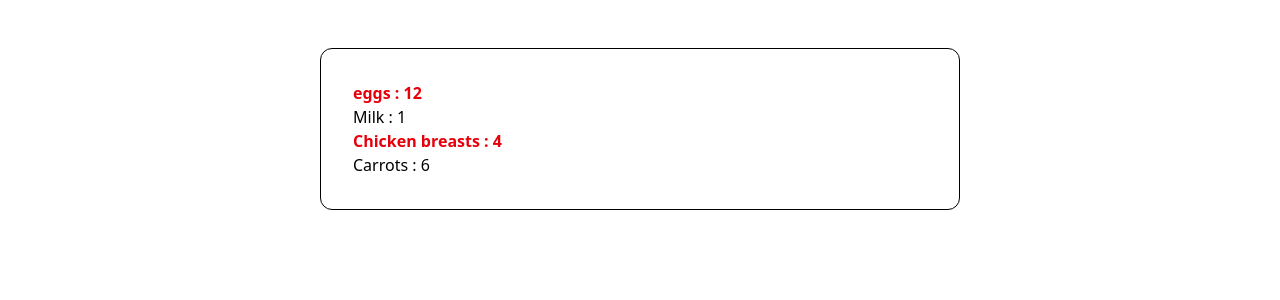
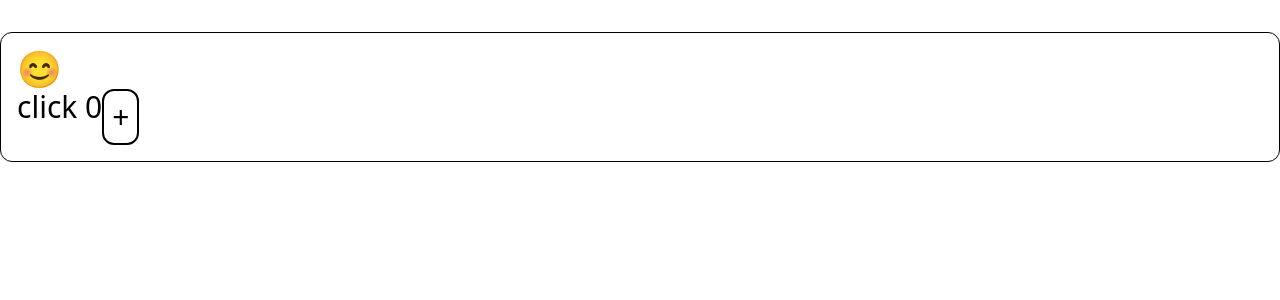
Before and after one commit to linkiratanga/VirtualR-practice-project, a React (Vite) app: page / in a window 1280 px wide. Shown: the top 300 px of the page. Built offline with nearby package versions, Linux system fonts and the light colour scheme.

Commit message:
Basic react states

```diff
--- a/src/App.jsx
+++ b/src/App.jsx
@@ -1,35 +1,52 @@
-import { useState } from 'react'
-// import './index.css'
-// import RandomPokemon from "./Pokemon"
-import Gretting from "./Gretter"
-import Die from "./Die"
-import Picker from "./Picker"
-import DoubleDie from "./DoubleDie"
-import Heading from "./Heading"
-import ColorList from "./ColorList"
-import Game from "./SlotGame"
-import ShopingList from "./Shop"
+import { useState } from "react";
+import RandomPokemon from "./Pokemon";
+import Gretting from "./Gretter";
+import Die from "./Die";
+import Picker from "./Picker";
+import DoubleDie from "./DoubleDie";
+import Heading from "./Heading";
+import ColorList from "./ColorList";
+import Game from "./SlotGame";
+import ShopingList from "./Shop";
+import PropertiesList from "./PropertiesList";
+import Clicker from "./Clicker";
+import BasicForm from "./Form";
+import Counter from "./Counter";
+import Toggler from "./Toggler";
+import ToggleCounter from "./ToggleCounter";
 
-const data = [{id:1, item : "eggs", quantity : 12, completed : false},
-  {id: 2, item : "Milk", quantity : 1, completed : true},
-  {id: 3, item : "Chicken breasts", quantity : 4, completed : false},
-  {id: 4, item : "Carrots", quantity : 6, completed : true}];
+const data = [
+  { id: 1, item: "Eggs", quantity: 12, completed: false },
+  { id: 2, item: "Milk", quantity: 1, completed: true },
+  { id: 3, item: "Chicken wing", quantity: 4, completed: false },
+  { id: 4, item: "Carrots", quantity: 6, completed: true },
+];
 
 export default function App() {
-  return ( <div className="mx-auto container bg-white border-1 p-8 my-12 w-6/12 rounded-xl " >
-     {/* {/* <Gretting person = "Dwayne" time = "Good Morning"/>
-      <Gretting person = "John" time = "Good Night" />
-      <p className='font-bold uppercase'>Numbers as props</p>
-      <Die sides/>
-      <Die sides ={20} />
-      <Die sides = {100}/>
-      <Picker values = {[1, 2, 3, 4, 5, 6, 7, 8, 9, 10]}/>
-      <Picker values ={["John", "Link", "Kim", "Talent", "Olivier"]}/>
-      <DoubleDie/>
-      <Heading content = "Azzify a web development company" dynamicStyles = "blue-600 text-2xl uppercase"/>
-      <ColorList colors = {["red", "green", "blue", "teal", "magenta"]}/>
-      <Game el1 = "✈" el2 = "✈" el3 = "✈"/> */}
-      <ShopingList items = {data}/>
-      </div>
+  return (
+    <div className="mx-auto container bg-white border-1 m-8 p-4  rounded-xl ">
+      {/* <Gretting person="Dwayne" time="Good Morning" />
+      <Gretting person="John" time="Good Night" />
+      <p className="font-bold uppercase">Numbers as props</p>
+      <Die sides />
+      <Die sides={20} />
+      <Die sides={100} />
+      <Picker values={[1, 2, 3, 4, 5, 6, 7, 8, 9, 10]} />
+      <Picker values={["John", "Link", "Kim", "Talent", "Olivier"]} />
+      <DoubleDie />
+      <Heading
+        content="Azzify a web development company"
+        dynamicStyles="blue-600 text-2xl uppercase"
+      />
+      <ColorList colors={["red", "green", "blue", "teal", "magenta"]} />
+      <Game el1="✈" el2="✈" el3="✈" />
+      <ShopingList items={data} />
+      <PropertiesList />
+      <Clicker />
+      <BasicForm />
+      <Counter/>
+      <Toggler />*/}
+      <ToggleCounter/>
+    </div>
   );
 }
--- /dev/null
+++ b/src/Cart.jsx
@@ -0,0 +1,15 @@
+function ShopingItem({ item, quantity, completed }) {
+  return (
+    <li className={completed || "text-red-600 font-bold list-decimal"}>
+      {item} are {quantity}
+    </li>
+  );
+}
+
+export default ShopingItem;
+
+// Data sample
+// const data = [{item : "eggs", quantity : 12, completed : false},
+//   {item : "Milk", quantity : 1, completed : true},
+//   {item : "Chicken breasts", quantity : 4, completed : false},
+//   {item : "Carrots", quantity : 6, completed : true}];
--- /dev/null
+++ b/src/Clicker.jsx
@@ -0,0 +1,14 @@
+const message = function () {
+  console.log("Form submit sucessfully");
+};
+
+export default function Clicker() {
+  return (
+    <div>
+      <p onMouseOver={() => console.log("You Hover")}>Click Below</p>
+      <button onClick={message} className="border  rounded p-2">
+        Submit
+      </button>
+    </div>
+  );
+}
--- /dev/null
+++ b/src/Counter.jsx
@@ -0,0 +1,17 @@
+import { useState } from "react";
+
+export default function Counter() {
+  // useState returns an array made of 2 elements. [Piece of state itself, a function that changes that state]
+  const [num, setNum] = useState(0);
+  const numAction = function () {
+    setNum(num + 1);
+  };
+  return (
+    <div>
+      <p>The counter is on {num}</p>
+      <button onClick={numAction} className="border p-2 hover:bg-slate-300">
+        Run
+      </button>
+    </div>
+  );
+}
--- /dev/null
+++ b/src/Form.jsx
@@ -0,0 +1,16 @@
+const EventHandler = function (event) {
+    event.preventDefault();
+  console.log("Form submited");
+//   alert("Form submited") // exercise
+};
+
+// Event object !! how prevent auto reload
+// in case of form elements, auto reload is natively default
+export default function BasicForm() {
+  return (
+    <form onSubmit={EventHandler} action="">
+      <input type="text" name="" id="" className="border" />
+      <button>Send</button>
+    </form>
+  );
+}
--- /dev/null
+++ b/src/PropertiesList.jsx
@@ -0,0 +1,32 @@
+import Property from "./Property";
+
+const List = [
+  { id: 2940, name: "Tanganyika bluebay", rating: 4.0, price: 50 },
+  { id: 1678, name: "Fab home", rating: 4.8, price: 350 },
+  { id: 9820, name: "BMCM real estate", rating: 3.1, price: 90 },
+  { id: 5579, name: "Van Beach Apartment", rating: 4.6, price: 120 },
+  { id: 8074, name: "Tanganyika bluebay", rating: 3.8, price: 180 },
+  { id: 3026, name: "Belan Hotel", rating: 5.0, price: 570 },
+];
+
+export default function PropertiesList() {
+  return (
+    <div className="grid grid-cols-4 divide-gray-400 divide-x-2 gap-4">
+      {List.map(function (cur) {
+        return (
+          <Property {...cur} /> // this because props name matches with keys that would be parsed in
+        );
+      })}
+    </div>
+  );
+}
+
+// Rental Properties Datasets
+// const properties = [
+//   { id: 129031, name: "Desert Yurt", rating: 4.9, price: 150 },
+//   { id: 129331, name: "Lone Mountain Cabin", rating: 4.8, price: 250 },
+//   { id: 129032, name: "Cactus Retreat", rating: 4.75, price: 300 },
+//   { id: 129033, name: "Redwood Treehouse Escape", rating: 4.9, price: 120 },
+//   { id: 129034, name: "Oceanview Condo", rating: 4.7, price: 140 },
+//   { id: 129035, name: "Gold Miner Campground", rating: 4.69, price: 96 },
+// ];
--- /dev/null
+++ b/src/Property.jsx
@@ -0,0 +1,22 @@
+function Property({name, price, rating}){
+    return (<div className="grid grid-row gap-2" >
+        <p className="text-xl uppercase text-green-600" >{name}</p>
+        <p>{rating}</p>
+        <p>${price}</p>
+    </div>)
+
+
+}
+
+export default Property
+
+
+
+// const PropertiesList = [
+//   { id: 2940, name: "Tanganyika bluebay", rating: 4.0, price: 50 },
+//   { id: 1678, name: "Fab home", rating: 4.8, price: 350 },
+//   { id: 9820, name: "BMCM real estate", rating: 3.1, price: 90 },
+//   { id: 5579, name: "Van Beach Apartment", rating: 4.6, price: 120 },
+//   { id: 8074, name: "Tanganyika bluebay", rating: 3.8, price: 180 },
+//   { id: 3026, name: "Belan Hotel", rating: 5.0, price: 570 },
+// ];
--- a/src/Shop.jsx
+++ b/src/Shop.jsx
@@ -1,9 +1,17 @@
-export default function ShopingList({items}){
-    return (
-        <ul>
-            {items.map(cur => <li key={cur.id} className={!cur.completed && "text-red-600 font-bold"} >{cur.item} : {cur.quantity}</li> )}
-        </ul>
-    )
+import ShopingItem from "./Cart";
+export default function ShopingList({ items }) {
+  return (
+    <ul>
+      {items.map((cur) => (
+        <ShopingItem
+          key={cur.id}
+          item={cur.item}
+          quantity={cur.quantity}
+          completed={cur.completed}
+        />
+      ))}
+    </ul>
+  );
 }
 
 // const data = [{item : "eggs", quantity : 12, completed : false},
--- /dev/null
+++ b/src/ToggleCounter.jsx
@@ -0,0 +1,21 @@
+import { useState } from "react";
+
+export default function ToggleCounter() {
+  const [isHappy, setIsHappy] = useState(true);
+  const [count, setCount] = useState(0);
+  const counter = () => setCount(count + 1); // if counter is not envoked on an event handler it doesn't work
+  const switcher = () => setIsHappy(!isHappy); // The same as switcher, that include function
+  return (
+    <div className="">
+      <p onClick={switcher} className="text-4xl cursor-pointer">
+        {isHappy ? "😊" : "😞"}
+      </p>
+      <div className="flex text-3xl">
+        <p>click {count}</p>
+        <button onClick={counter} className="p-2 rounded-xl border-2">
+          +
+        </button>
+      </div>
+    </div>
+  );
+}
--- /dev/null
+++ b/src/Toggler.jsx
@@ -0,0 +1,11 @@
+import {useState} from "react"
+
+export default function Toggler() {
+  const [isHappy, setIsHappy] = useState(true);
+  const switcher = () => setIsHappy(!isHappy);
+  return (
+    <p onClick={switcher} className="text-4xl cursor-pointer">
+      {isHappy ? "😊" : "😞"}
+    </p>
+  );
+}
```
